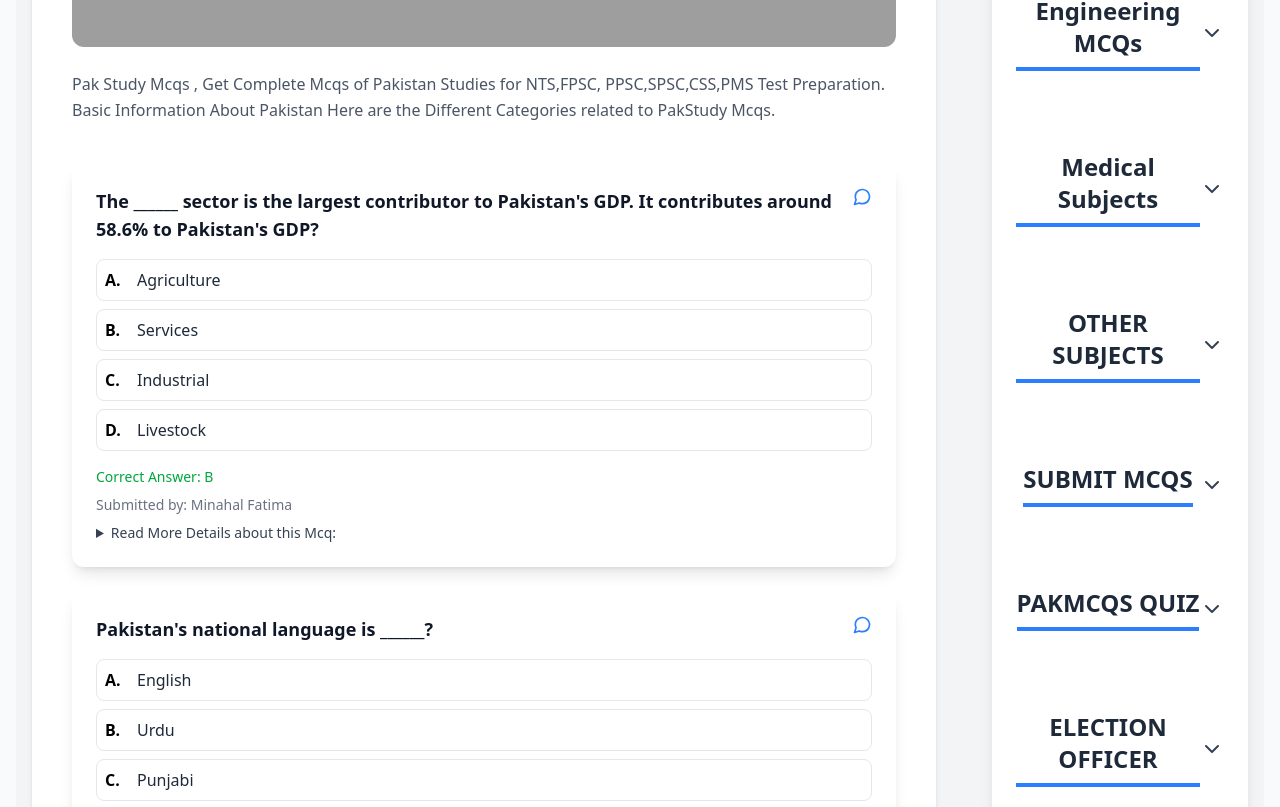
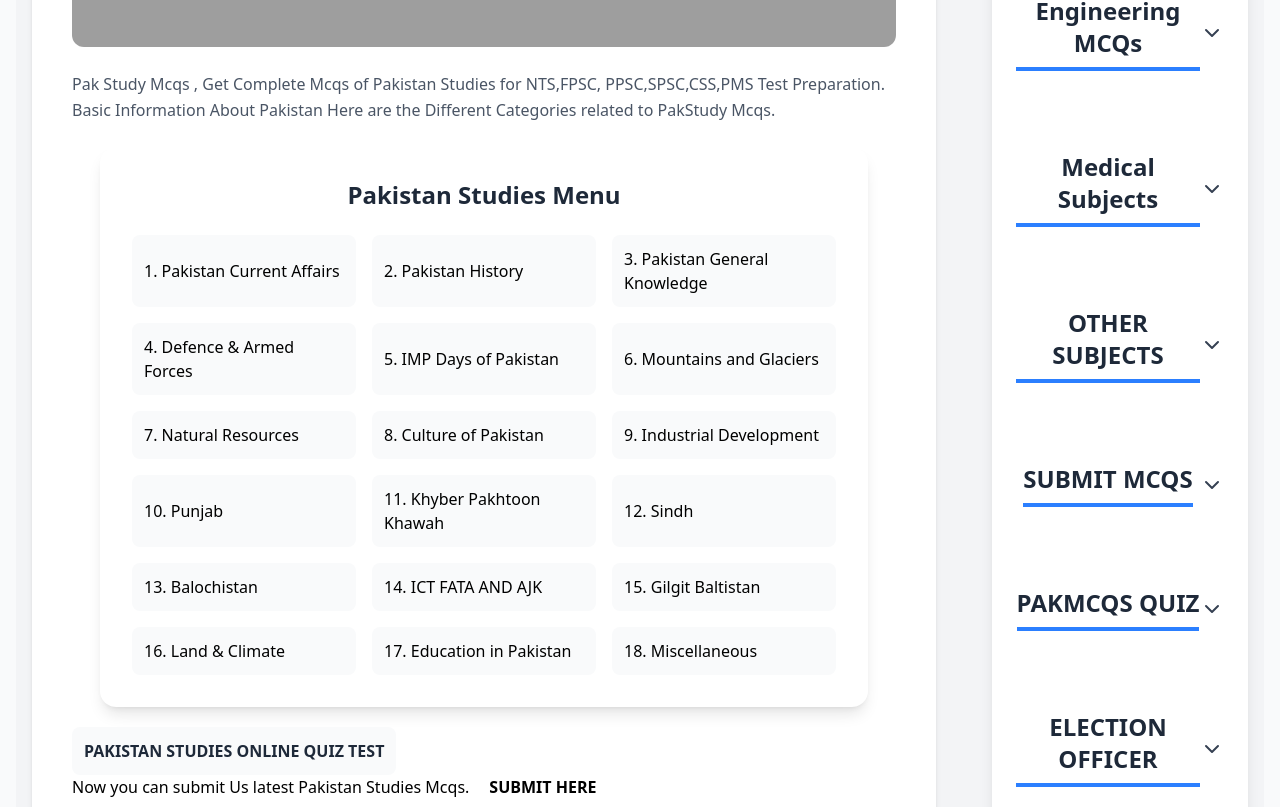
Before and after one commit to nabilroghani/PAK_MCQS, a React (Vite) app: page /pak-study in a window 1280 px wide. Shown: the part 565-1372 px from the top of the page. Built offline with nearby package versions, Linux system fonts and the light colour scheme; grey boxes are pictures that could not be loaded.

Commit message:
ever day science page completed

```diff
--- a/src/App.jsx
+++ b/src/App.jsx
@@ -12,6 +12,8 @@
 import Footer from "./Layout/Footer";
 import GK_MCQs from "./pages/GK_MCQs";
 import PakStudy_MCQs from "./pages/PakStudy_MCQs";
+import Islamci_MCQs from "./pages/Islamci_MCQs";
+import EveryDay_sci from "./pages/EveryDay_sci";
 
 const App = () => {
   return (
@@ -32,6 +34,8 @@
           <Route path="/submit" element={<SubmitMcqs />} />
           <Route path="/gk-mcqs" element={<GK_MCQs />} />
           <Route path="/pak-study" element={<PakStudy_MCQs />} />
+          <Route path="/islamic-studies" element={<Islamci_MCQs />} />
+          <Route path="/everyday-science" element={<EveryDay_sci />} />
         </Routes>
       </main>
       <Footer />
--- /dev/null
+++ b/src/pages/EveryDay_sci.jsx
@@ -0,0 +1,57 @@
+import React from "react";
+import MCQs_cart_RightSide from "../Components/MCQs_cart_RightSide";
+import MCQs_Cart_leftSide from "../Components/MCQs_Cart_leftSide";
+
+export default function EveryDay_sci() {
+  return (
+    <div className="bg-gray-100 min-h-screen py-8 px-4">
+      <div className="max-w-7xl mx-auto grid grid-cols-1 lg:grid-cols-4 gap-8">
+        {/* Main Content */}
+        <div className="lg:col-span-3 bg-white rounded-2xl shadow-md p-6 md:p-10">
+          <h1 className="text-2xl md:text-3xl font-bold text-gray-800 mb-6">
+            Everyday Science Mcqs
+          </h1>
+
+          <div className="overflow-hidden rounded-xl mb-6">
+            <img
+              src="https://pakmcqs.com/wp-content/uploads/2017/10/Everyday-Science-mcqs-PakMcqs.com-copy.jpg.webp"
+              alt=" every day science MCQs"
+              className="w-full h-56 md:h-80 object-cover hover:scale-105 transition duration-500"
+            />
+          </div>
+
+          <p className="text-gray-600 leading-relaxed mb-6">
+            <b>Everyday Science Mcqs</b>. Here you will find the General Science
+            Multiple Choice Questions Mcqs are from Biology, Chemistry, Physics
+            and Atmospheric Studies. Everyday Science Online Test 2 Mcqs
+            Preparation Practice Questions. All Important Abbreviation related
+            to Everyday Science in MCQs. General Science mcqs and Scientific
+            facts MCQs. Everyday Science MCQs with Answers.
+          </p>
+          <p className="text-gray-800 bg-gray-100 p-3 font-bold inline-block rounded-xl transition duration-300 cursor-pointer">
+            ISLAMIC STUDY MCQS
+          </p>
+
+          <div className="flex gap-5">
+            <p>
+              Now you can also submit Us latest OR your Recent Test Islamic
+              Studies Mcqs.{" "}
+            </p>
+            <button className="font-bold rounded hover:text-green-800 cursor-pointer transition duration-300">
+              SUBMIT HERE
+            </button>
+          </div>
+
+          <div className="rounded-xl  mt-10">
+            <MCQs_Cart_leftSide className="w-full" />
+          </div>
+        </div>
+
+        {/* Right Side Component */}
+        <div className="lg:col-span-1">
+          <MCQs_cart_RightSide />
+        </div>
+      </div>
+    </div>
+  );
+}
--- a/src/pages/GK_MCQs.jsx
+++ b/src/pages/GK_MCQs.jsx
@@ -40,7 +40,9 @@
                 Now you can submit latest General Knowledge MCQs.
               </p>
 
-              <button className=" font-bold ">SUBMIT HERE</button>
+              <button className="font-bold rounded hover:text-green-800 cursor-pointer transition duration-300">
+                SUBMIT HERE
+              </button>
             </div>
           </div>
 
--- /dev/null
+++ b/src/pages/Islamci_MCQs.jsx
@@ -0,0 +1,62 @@
+import React from "react";
+import MCQs_cart_RightSide from "../Components/MCQs_cart_RightSide";
+import MCQs_Cart_leftSide from "../Components/MCQs_Cart_leftSide";
+
+export default function Islamci_MCQs() {
+  return (
+    <div className="bg-gray-100 min-h-screen py-8 px-4">
+      <div className="max-w-7xl mx-auto grid grid-cols-1 lg:grid-cols-4 gap-8">
+        {/* Main Content */}
+        <div className="lg:col-span-3 bg-white rounded-2xl shadow-md p-6 md:p-10">
+          <h1 className="text-2xl md:text-3xl font-bold text-gray-800 mb-6">
+            Islamic Studies Mcqs
+          </h1>
+
+          <div className="overflow-hidden rounded-xl mb-6">
+            <img
+              src="https://pakmcqs.com/wp-content/uploads/2020/08/islamic-studies-mcqs-NEW-PakMcqs.jpg.webp"
+              alt="islamic MCQs"
+              className="w-full h-56 md:h-80 object-cover hover:scale-105 transition duration-500"
+            />
+          </div>
+          <div className=" flex rounded-lg  mt-5">
+            <p className="text-gray-800 bg-gray-50 p-3 font-bold hover:bg-[#8CA895] rounded-xl hover:text-white transition duration-300 cursor-pointer">
+              ISLAMIC STUDY MCQS
+            </p>
+
+            <p className="text-gray-800 bg-gray-50 p-3 font-bold hover:bg-[#8CA895] rounded-xl hover:text-white transition duration-300 cursor-pointer">
+              ISLAMIC STUDY QUIZ TEST
+            </p>
+          </div>
+
+          <p className="text-gray-600 leading-relaxed mb-6">
+            <b>Islamic Studies Mcqs </b> are from the history of Islam, basic
+            Islamic knowledge and beliefs, the life of Prophet Muhammad (PBUH)
+            and his companions (R.A), Quran & Sunnah, Islamic world and
+            practices. most important of Islamic Studies, Islamiat, Islamyat
+            MCQs Notes
+          </p>
+
+          <div className="flex gap-5">
+            <p>
+              Now you can also submit Us latest OR your Recent Test Islamic
+              Studies Mcqs.{" "}
+            </p>
+            <button className="font-bold rounded hover:text-green-800 cursor-pointer transition duration-300">
+              SUBMIT HERE
+            </button>
+          </div>
+
+          <div className="rounded-xl  mt-10">
+            <MCQs_Cart_leftSide className="w-full" />
+          </div>
+        </div>
+
+        {/* Right Side Component */}
+        <div className="lg:col-span-1">
+          <MCQs_cart_RightSide />
+        </div>
+      </div>
+    </div>
+  );
+}
--- a/src/pages/PakStudy_MCQs.jsx
+++ b/src/pages/PakStudy_MCQs.jsx
@@ -25,6 +25,79 @@
             PPSC,SPSC,CSS,PMS Test Preparation. Basic Information About Pakistan
             Here are the Different Categories related to PakStudy Mcqs.
           </p>
+          <div className="bg-white p-6 md:p-8 rounded-2xl shadow-lg max-w-3xl mx-auto">
+            <h2 className="text-2xl font-bold text-gray-800 mb-6 text-center">
+              Pakistan Studies Menu
+            </h2>
+            <div className="grid grid-cols-1 sm:grid-cols-2 md:grid-cols-3 gap-4">
+              <div className="flex items-center justify-between p-3 bg-gray-50 rounded-lg hover:bg-blue-50 transition">
+                <span>1. Pakistan Current Affairs</span>
+              </div>
+              <div className="flex items-center justify-between p-3 bg-gray-50 rounded-lg hover:bg-blue-50 transition">
+                <span>2. Pakistan History</span>
+              </div>
+              <div className="flex items-center justify-between p-3 bg-gray-50 rounded-lg hover:bg-blue-50 transition">
+                <span>3. Pakistan General Knowledge</span>
+              </div>
+              <div className="flex items-center justify-between p-3 bg-gray-50 rounded-lg hover:bg-blue-50 transition">
+                <span>4. Defence & Armed Forces</span>
+              </div>
+              <div className="flex items-center justify-between p-3 bg-gray-50 rounded-lg hover:bg-blue-50 transition">
+                <span>5. IMP Days of Pakistan</span>
+              </div>
+              <div className="flex items-center justify-between p-3 bg-gray-50 rounded-lg hover:bg-blue-50 transition">
+                <span>6. Mountains and Glaciers</span>
+              </div>
+              <div className="flex items-center justify-between p-3 bg-gray-50 rounded-lg hover:bg-blue-50 transition">
+                <span>7. Natural Resources</span>
+              </div>
+              <div className="flex items-center justify-between p-3 bg-gray-50 rounded-lg hover:bg-blue-50 transition">
+                <span>8. Culture of Pakistan</span>
+              </div>
+              <div className="flex items-center justify-between p-3 bg-gray-50 rounded-lg hover:bg-blue-50 transition">
+                <span>9. Industrial Development</span>
+              </div>
+              <div className="flex items-center justify-between p-3 bg-gray-50 rounded-lg hover:bg-blue-50 transition">
+                <span>10. Punjab</span>
+              </div>
+              <div className="flex items-center justify-between p-3 bg-gray-50 rounded-lg hover:bg-blue-50 transition">
+                <span>11. Khyber Pakhtoon Khawah</span>
+              </div>
+              <div className="flex items-center justify-between p-3 bg-gray-50 rounded-lg hover:bg-blue-50 transition">
+                <span>12. Sindh</span>
+              </div>
+              <div className="flex items-center justify-between p-3 bg-gray-50 rounded-lg hover:bg-blue-50 transition">
+                <span>13. Balochistan</span>
+              </div>
+              <div className="flex items-center justify-between p-3 bg-gray-50 rounded-lg hover:bg-blue-50 transition">
+                <span>14. ICT FATA AND AJK</span>
+              </div>
+              <div className="flex items-center justify-between p-3 bg-gray-50 rounded-lg hover:bg-blue-50 transition">
+                <span>15. Gilgit Baltistan</span>
+              </div>
+              <div className="flex items-center justify-between p-3 bg-gray-50 rounded-lg hover:bg-blue-50 transition">
+                <span>16. Land & Climate</span>
+              </div>
+              <div className="flex items-center justify-between p-3 bg-gray-50 rounded-lg hover:bg-blue-50 transition">
+                <span>17. Education in Pakistan</span>
+              </div>
+              <div className="flex items-center justify-between p-3 bg-gray-50 rounded-lg hover:bg-blue-50 transition">
+                <span>18. Miscellaneous</span>
+              </div>
+            </div>
+          </div>
+
+          <div className="bg-gray-50 p-3 inline-block rounded-lg  mt-5">
+            <p className="text-gray-800  font-bold ">
+              PAKISTAN STUDIES ONLINE QUIZ TEST
+            </p>
+          </div>
+          <div className="flex gap-5">
+            <p>Now you can submit Us latest Pakistan Studies Mcqs. </p>
+            <button className="font-bold rounded hover:text-green-800 cursor-pointer transition duration-300">
+              SUBMIT HERE
+            </button>
+          </div>
 
           <div className="rounded-xl  mt-10">
             <MCQs_Cart_leftSide className="w-full" />
```
